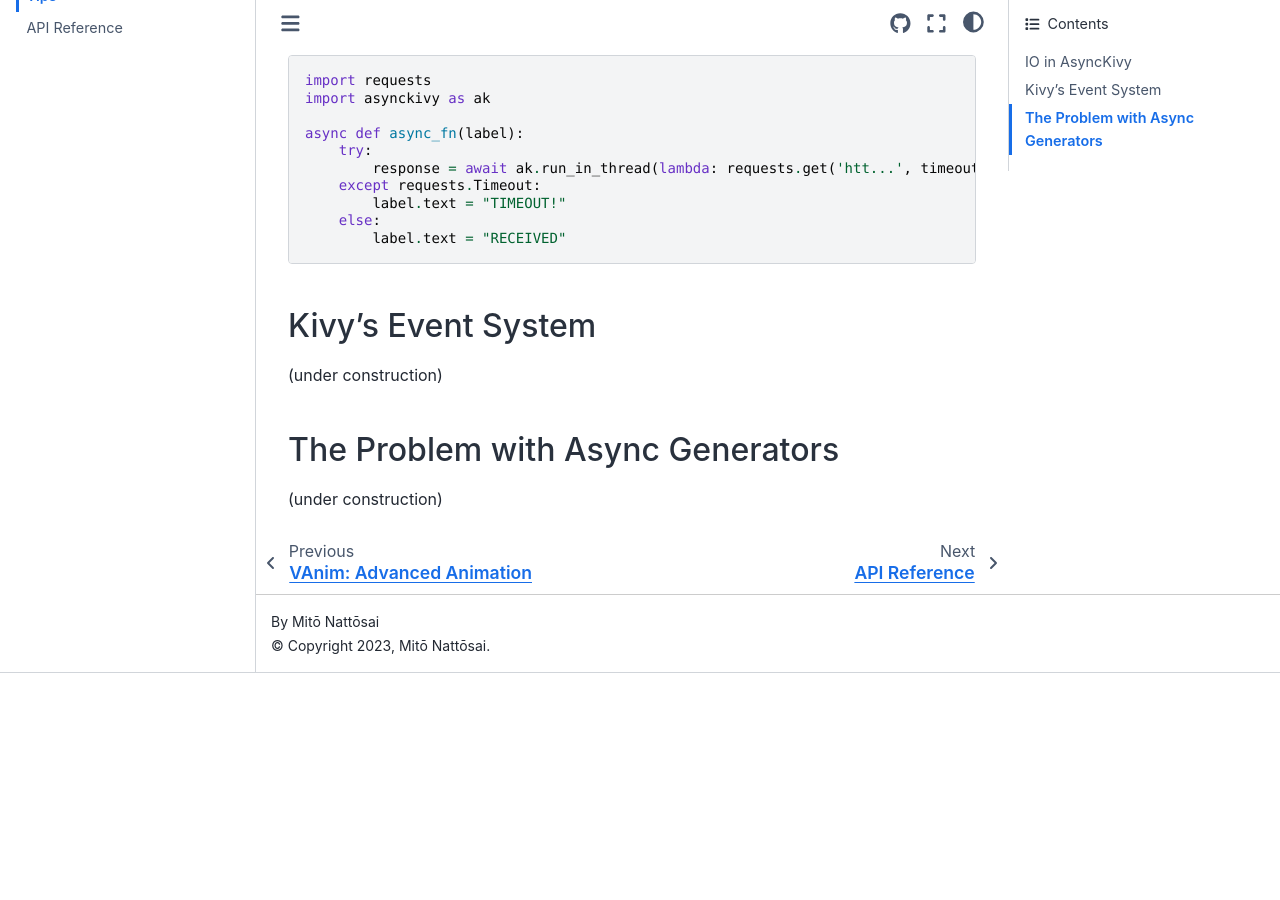
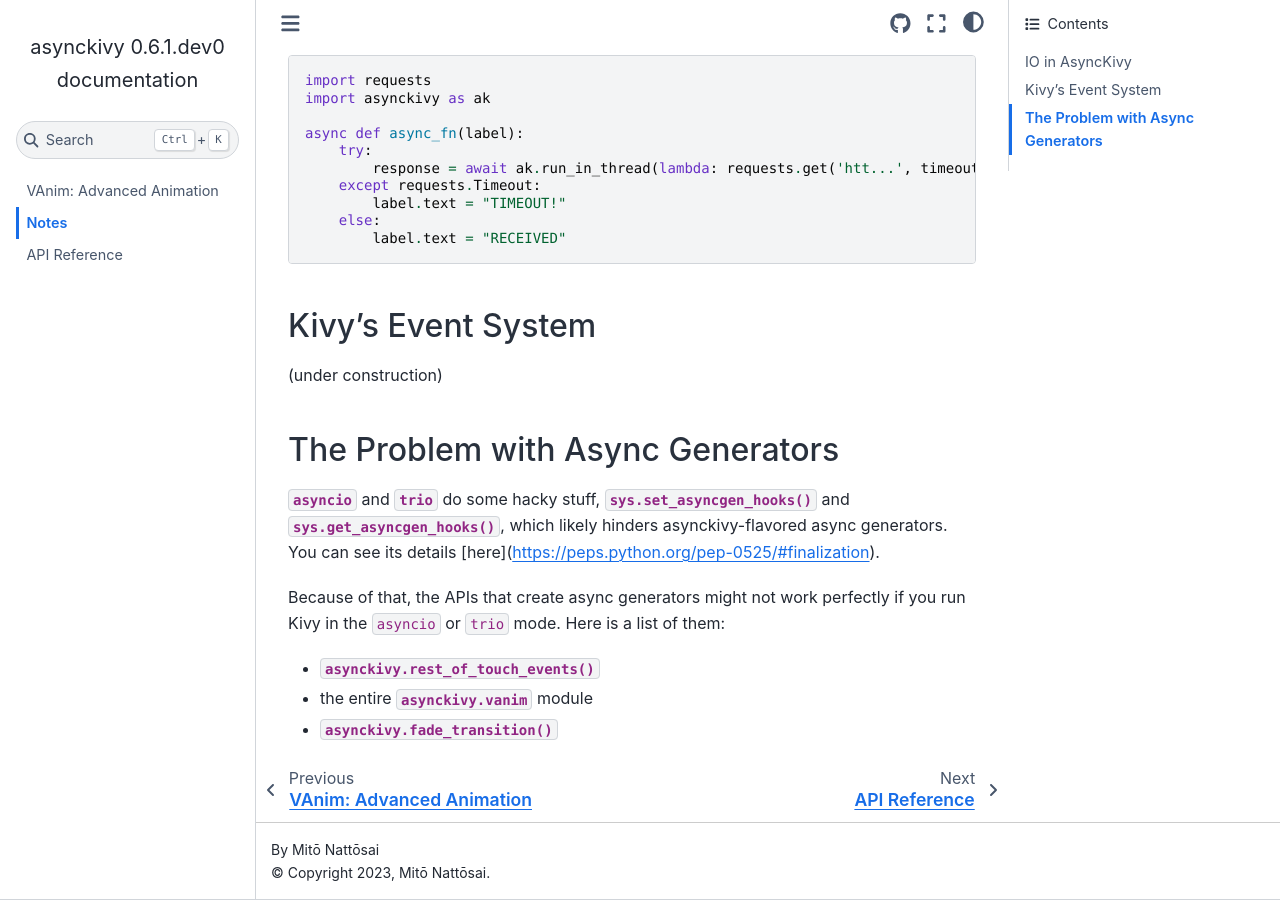
Before and after one commit to asyncgui/asynckivy, a Sphinx documentation site: the page built from sphinx/notes.rst, in a window 1280 px wide and 900 px high, scrolled down 685 px. Built offline with Sphinx 7.4.7 and the Sphinx Book theme 1.1.4, drawn with Linux system fonts in a browser that asks for light colours; before the commit the page ends 1358 px from its top, so only the background shows below that.

Commit message:
edit docs

```diff
--- a/sphinx/index.rst
+++ b/sphinx/index.rst
@@ -9,7 +9,7 @@
    :maxdepth: 1
 
    vanim
-   tips
+   notes
    reference
 
 .. _`asyncgui's documentation`: https://asyncgui.github.io/asyncgui/
--- a/sphinx/tips.rst
+++ b/sphinx/notes.rst
@@ -1,6 +1,6 @@
-====
-Tips
-====
+=====
+Notes
+=====
 
 .. _io-in-asynckivy:
 
@@ -87,4 +87,13 @@
 The Problem with Async Generators
 ---------------------------------
 
-(under construction)
+:mod:`asyncio` and :mod:`trio` do some hacky stuff, :func:`sys.set_asyncgen_hooks` and :func:`sys.get_asyncgen_hooks`,
+which likely hinders asynckivy-flavored async generators.
+You can see its details [here](https://peps.python.org/pep-0525/#finalization).
+
+Because of that, the APIs that create async generators might not work perfectly if you run Kivy in the ``asyncio`` or ``trio`` mode.
+Here is a list of them:
+
+- :func:`asynckivy.rest_of_touch_events`
+- the entire :mod:`asynckivy.vanim` module
+- :func:`asynckivy.fade_transition`
```
Also changed, not shown: README.md (+1 -34 lines), sphinx/vanim.rst (+12 -6 lines).
